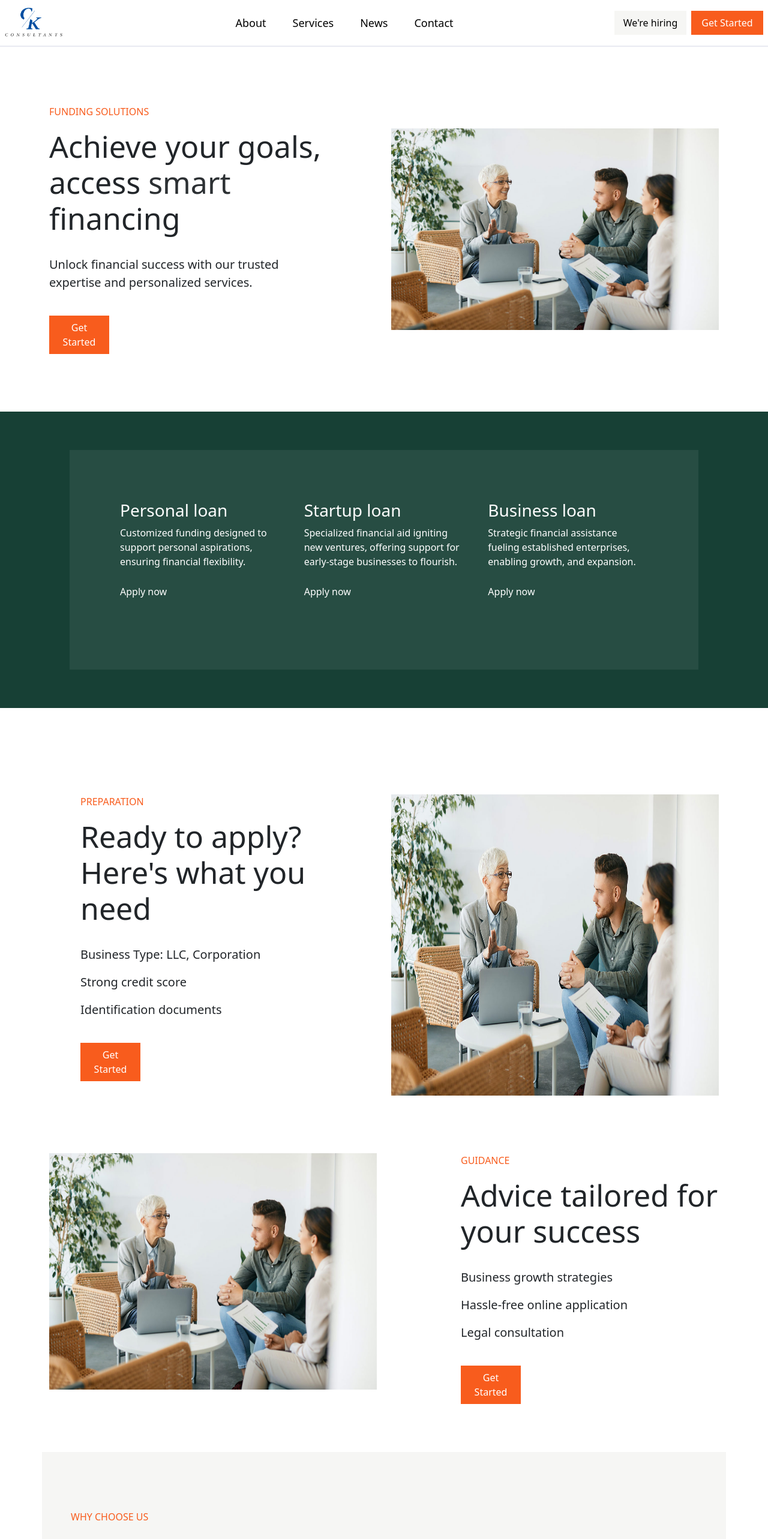
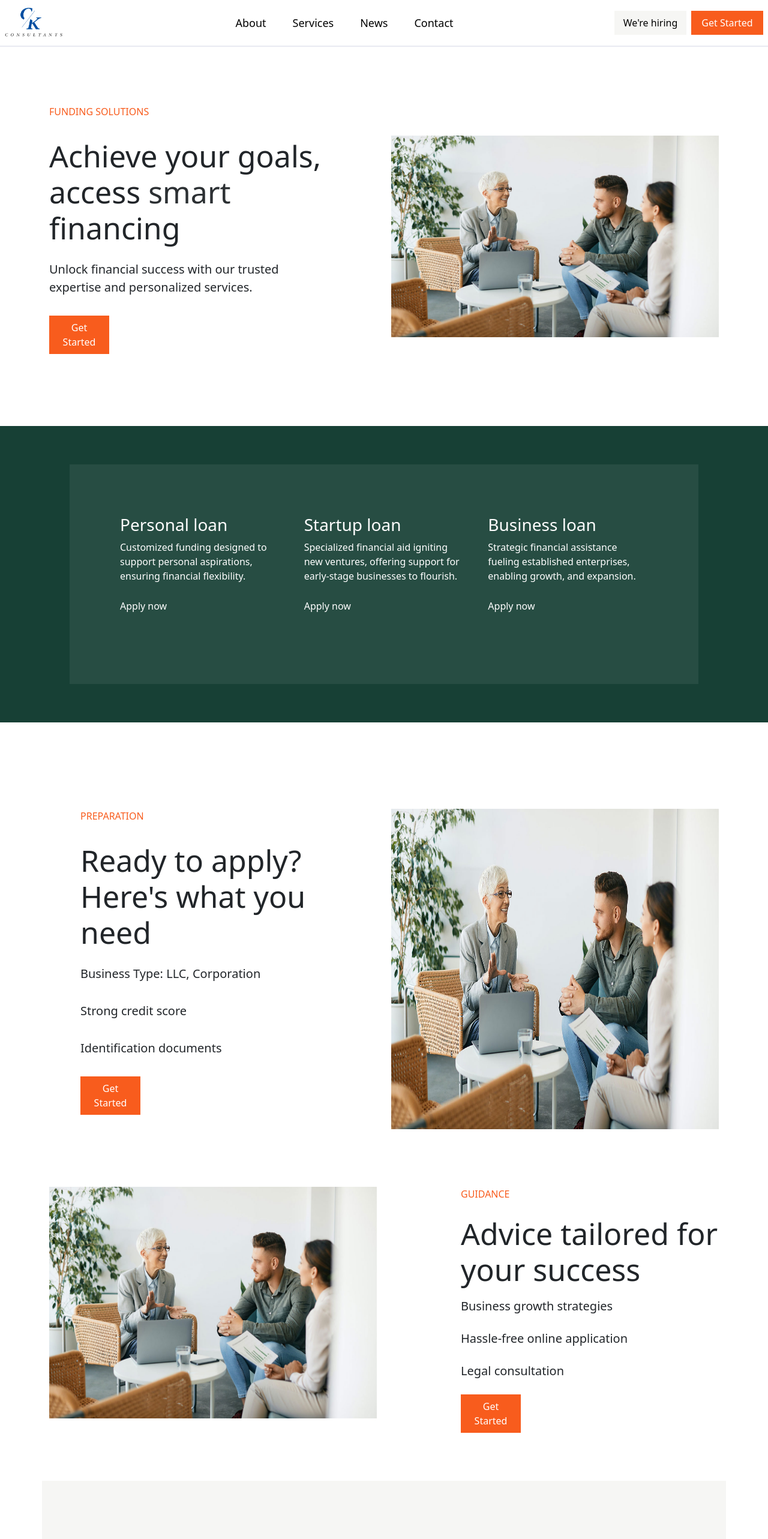
Before and after one commit to DivyaG7/ck, a React (Create React App) app: page / in a window 1280 px wide. Shown: the top 2565 px of the page at 60% size. Built offline with nearby package versions, Linux system fonts and the light colour scheme.

Commit message:
Initial commit

```diff
--- a/src/components/home.jsx
+++ b/src/components/home.jsx
@@ -37,16 +37,16 @@ export const Home = () => {
         <div>
             <div className='container mt-5'>
                 <div className='row pt-5'>
-                    <div className='col-md-6 d-flex justify-content-center' style={{ textAlign: 'left', flexDirection: 'column' }}>
+                    <div className='col-md-6 d-flex justify-content-center mb-4 gap-3' style={{ textAlign: 'left', flexDirection: 'column' }}>
                         <p style={{ textAlign: 'left', color: '#f85c1d' }}>FUNDING SOLUTIONS</p>
                         <h1 style={{ fontSize: '50px' }}>
                             Achieve your goals,<br />
                             access <ChangingWords /><br /> financing
                         </h1>
 
-                        <p className='mt-4' style={{ fontSize: '20px' }}>Unlock financial success with our trusted <br></br>expertise and personalized services.</p>
+                        <p style={{ fontSize: '20px' }}>Unlock financial success with our trusted <br></br>expertise and personalized services.</p>
 
-                        <button className='mt-4' id='button' style={{ width: '100px', padding: '.5rem', background: '#f85c1d', color: 'white', border: 'none' }}>Get Started</button>
+                        <button id='button' style={{ width: '100px', padding: '.5rem', background: '#f85c1d', color: 'white', border: 'none' }}>Get Started</button>
                     </div>
                     <div className='col-md-6 d-flex justify-content-center align-items-center'>
                         <img src={home1} alt='home_page_image' className='img-fluid' />
@@ -82,15 +82,15 @@ export const Home = () => {
             <section>
                 <div className='container mt-5'>
                     <div className='row pt-5'>
-                        <div id='section-2' className='col-md-6 d-flex justify-content-center mb-4' style={{ textAlign: 'left', flexDirection: 'column', paddingLeft: '4rem' }}>
+                        <div id='section-2' className='col-md-6 d-flex justify-content-center mb-4 gap-3' style={{ textAlign: 'left', flexDirection: 'column', paddingLeft: '4rem' }}>
                             <p style={{ textAlign: 'left', color: '#f85c1d' }}>PREPARATION</p>
                             <h1 style={{ fontSize: '50px' }}>Ready to apply?<br></br>Here's what you need</h1>
 
-                            <p className='mt-4' style={{ fontSize: '20px' }}>Business Type: LLC, Corporation</p>
+                            <p style={{ fontSize: '20px' }}>Business Type: LLC, Corporation</p>
                             <p style={{ fontSize: '20px' }}>Strong credit score</p>
                             <p style={{ fontSize: '20px' }}>Identification documents</p>
 
-                            <button className='mt-4' id='button' style={{ width: '100px', padding: '.5rem', background: '#f85c1d', color: 'white', border: 'none' }}>Get Started</button>
+                            <button id='button' style={{ width: '100px', padding: '.5rem', background: '#f85c1d', color: 'white', border: 'none' }}>Get Started</button>
                         </div>
                         <div className='col-md-6 d-flex justify-content-center align-items-canter'>
                             <img src={home1} alt='home_page_image' className='img-fluid' />
@@ -107,15 +107,15 @@ export const Home = () => {
                             <img src={home1} alt='home_page_image' className='img-fluid' />
                         </div>
 
-                        <div id='section-3' className='col-md-6 d-flex justify-content-center' style={{ textAlign: 'left', flexDirection: 'column', paddingLeft: '8rem' }}>
+                        <div id='section-3' className='col-md-6 d-flex justify-content-center gap-2' style={{ textAlign: 'left', flexDirection: 'column', paddingLeft: '8rem' }}>
                             <p style={{ textAlign: 'left', color: '#f85c1d' }}>GUIDANCE</p>
                             <h1 style={{ fontSize: '50px' }}>Advice tailored for <br></br> your success</h1>
 
-                            <p className='mt-4' style={{ fontSize: '20px' }}>Business growth strategies</p>
+                            <p style={{ fontSize: '20px' }}>Business growth strategies</p>
                             <p style={{ fontSize: '20px' }}>Hassle-free online application</p>
                             <p style={{ fontSize: '20px' }}>Legal consultation</p>
 
-                            <button className='mt-4' id='button' style={{ width: '100px', padding: '.5rem', background: '#f85c1d', color: 'white', border: 'none' }}>Get Started</button>
+                            <button id='button' style={{ width: '100px', padding: '.5rem', background: '#f85c1d', color: 'white', border: 'none' }}>Get Started</button>
                         </div>
                     </div>
                 </div>
```
